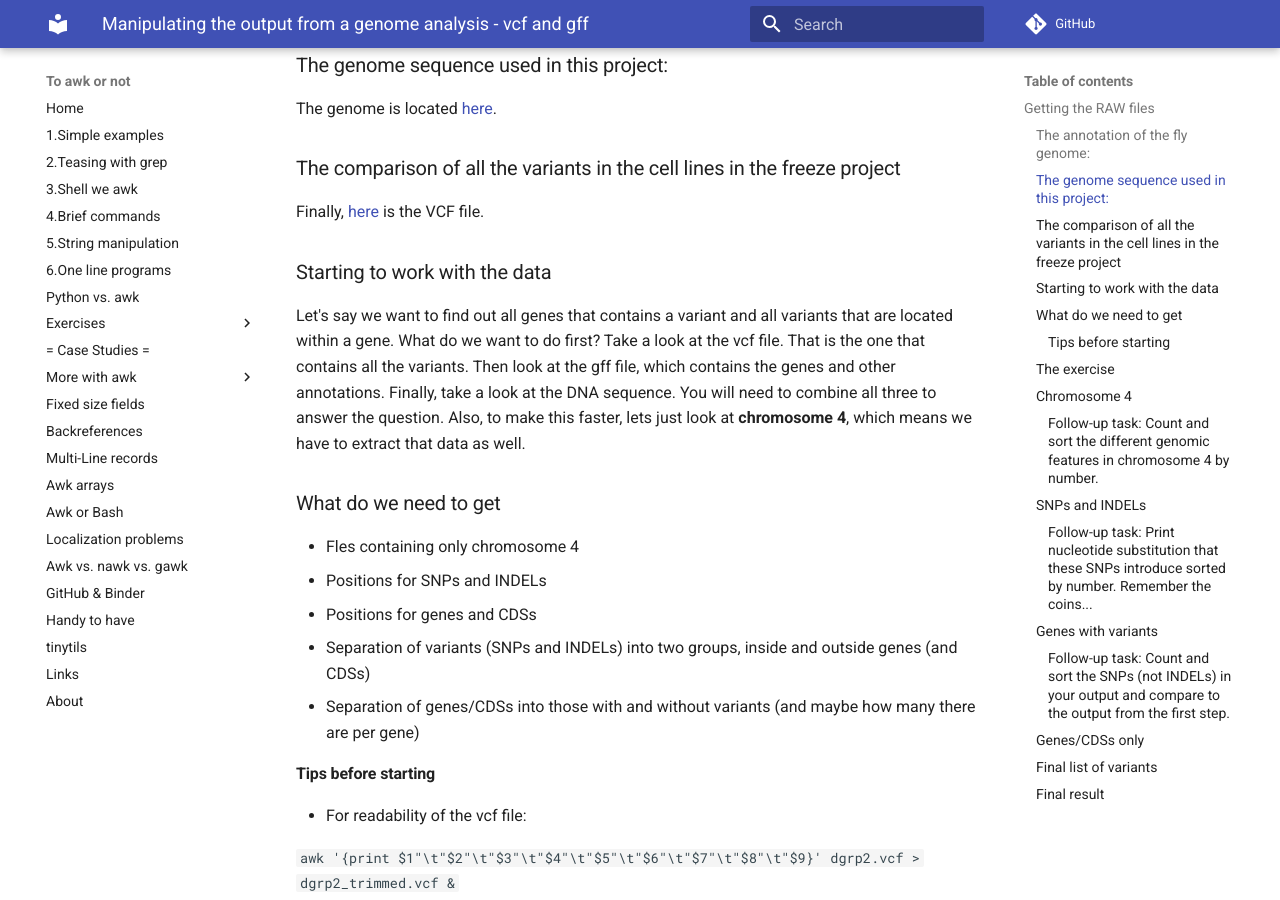
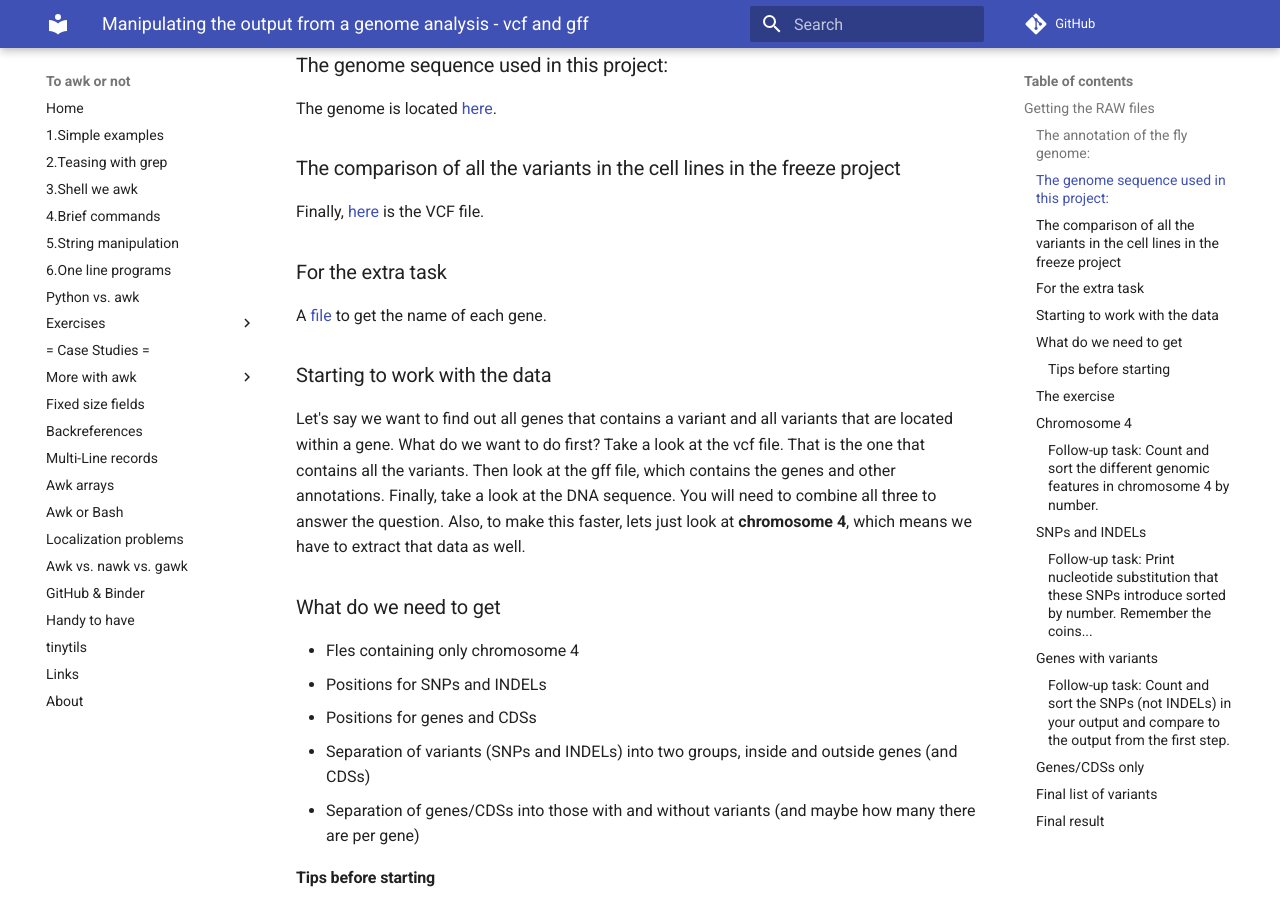
Before and after one commit to pmitev/to-awk-or-not, an MkDocs documentation site: the page built from docs/Case_studies/manipulating_vcf.md, in a window 1280 px wide and 900 px high, scrolled down 443 px. Built offline with MkDocs 1.6.1 and Material for MkDocs 9.7.7, drawn with Linux system fonts in a browser that asks for light colours; comment, search, counter and statistics services are not loaded.

Commit message:
Update manipulating_vcf.md

```diff
--- a/docs/Case_studies/manipulating_vcf.md
+++ b/docs/Case_studies/manipulating_vcf.md
@@ -11,6 +11,9 @@ The genome is located [here](https://tinyurl.com/yyldprwp "Drosophila_melanogast
 
 ### The comparison of all the variants in the cell lines in the freeze project
 Finally, [here](http://dgrp2.gnets.ncsu.edu/data.html "dgrp2.vcf") is the VCF file.
+
+### For the extra task
+A [file](http://ftp.flybase.org/releases/FB2020_06/precomputed_files/genes/fbgn_fbtr_fbpp_expanded_fb_2020_06.tsv.gz) to get the name of each gene.
 
 ### Starting to work with the data
 Let's say we want to find out all genes that contains a variant and all variants that are located within a gene. What do we want to do first? Take a look at the vcf file. That is the one that contains all the variants. Then look at the gff file, which contains the genes and other annotations. Finally, take a look at the DNA sequence. You will need to combine all three to answer the question. Also, to make this faster, lets just look at **chromosome 4**, which means we have to extract that data as well.
```
